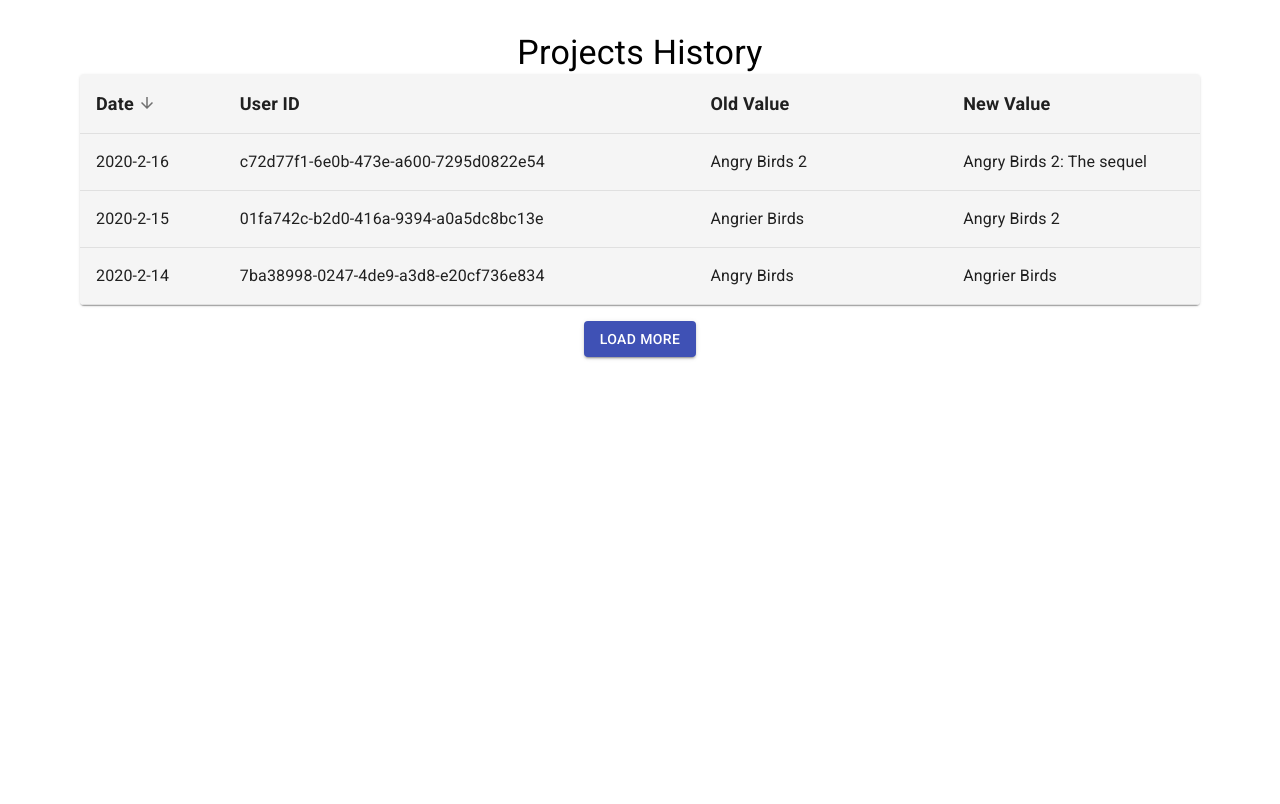
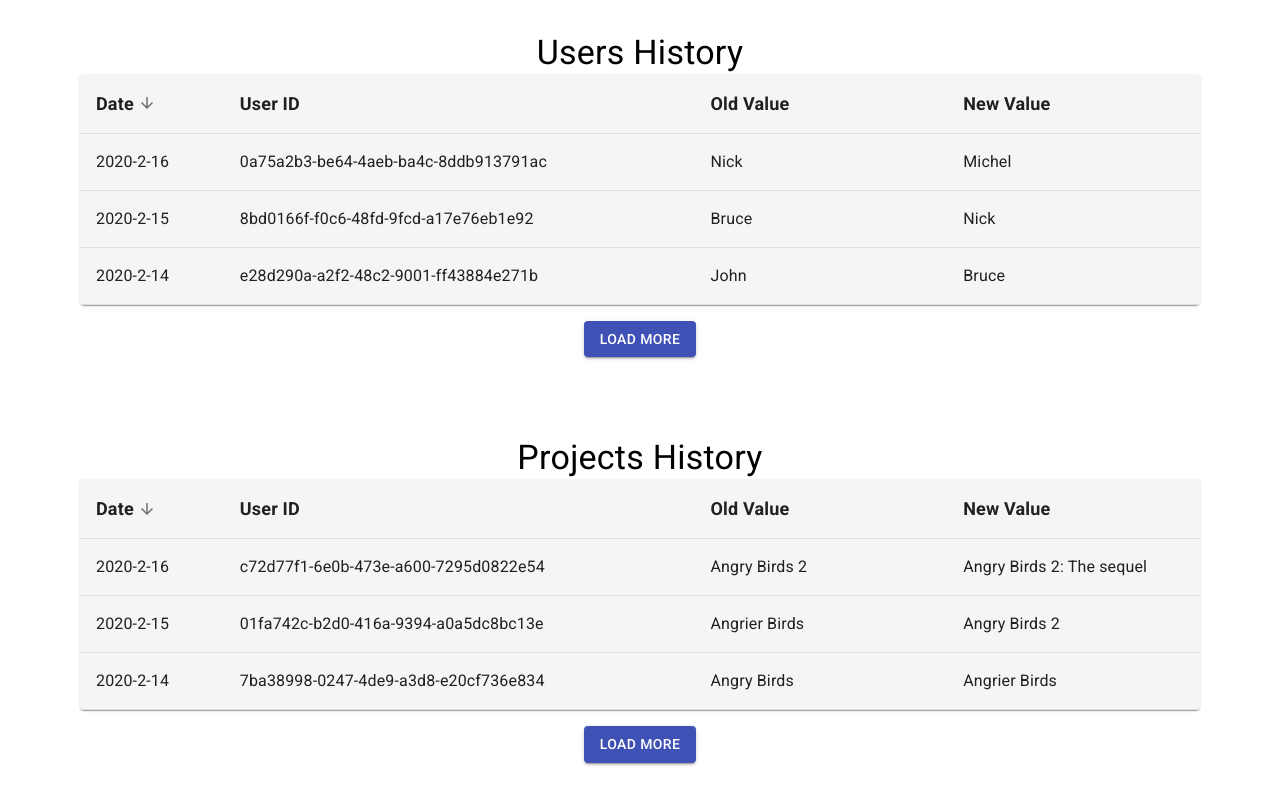
Before and after one commit to ndkv9/info-table, a React (Create React App) app: page / in a window 1280 px wide. Shown: the top 804 px of the page. Built offline with nearby package versions, Linux system fonts and the light colour scheme.

Commit message:
initializa data for the first load

```diff
--- a/src/components/App.js
+++ b/src/components/App.js
@@ -8,9 +8,11 @@
 
 export const App = () => {
   const { getProjectsDiff, getUsersDiff } = api
-  const { projects, toggleSort } = useData()
+  const { projects, users, toggleSort } = useData()
   const fetchProjectsData = useFetch(getProjectsDiff, 'projects')
   const fetchUsersData = useFetch(getUsersDiff, 'users')
+
+  // initialize data for the first load
   useEffect(() => {
     fetchUsersData()
     fetchProjectsData()
@@ -19,6 +21,13 @@
   return (
     <Container className='app' fixed>
       <Box data-testid='app-box' m={2}>
+        <InfoTable
+          name={'Users'}
+          api={users}
+          fetchData={fetchUsersData}
+          toggleSort={() => toggleSort('users')}
+        />
+
         <InfoTable
           name={'Projects'}
           api={projects}
```
